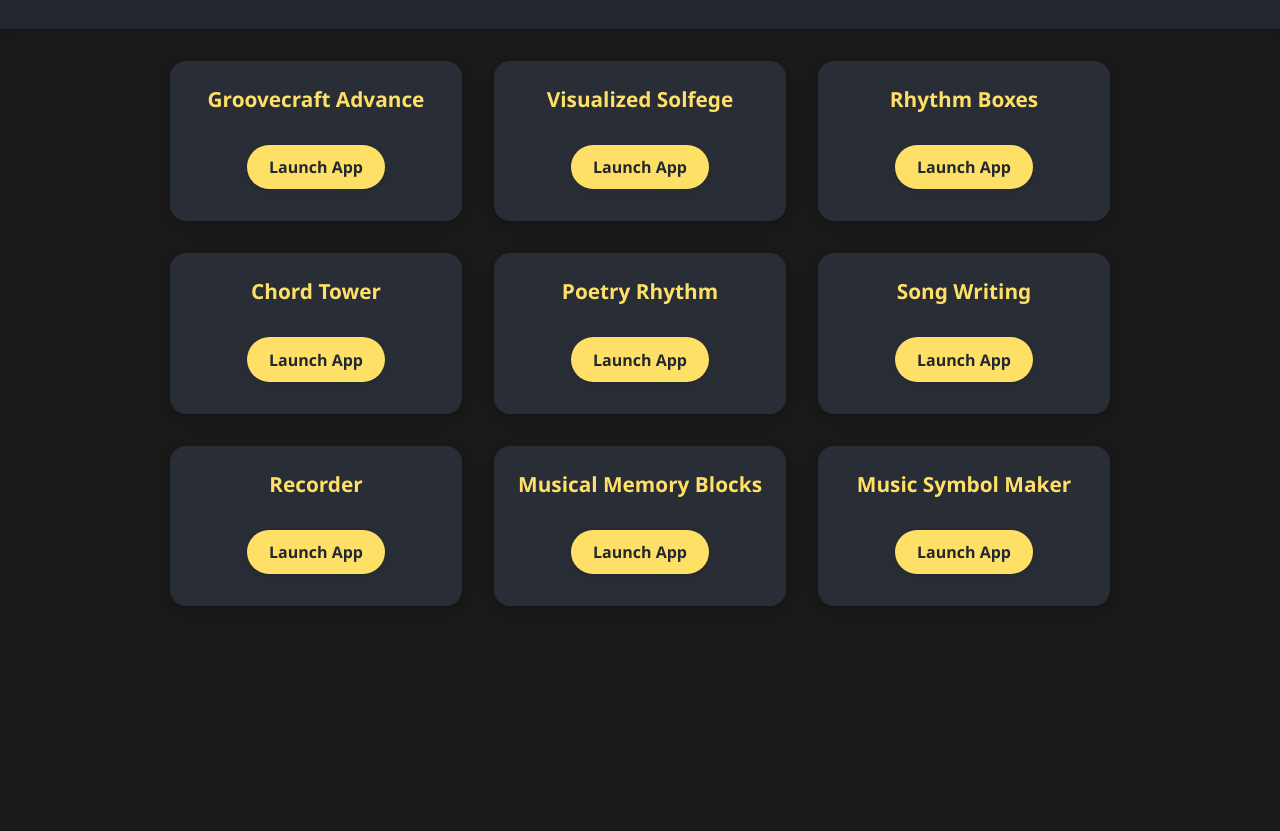
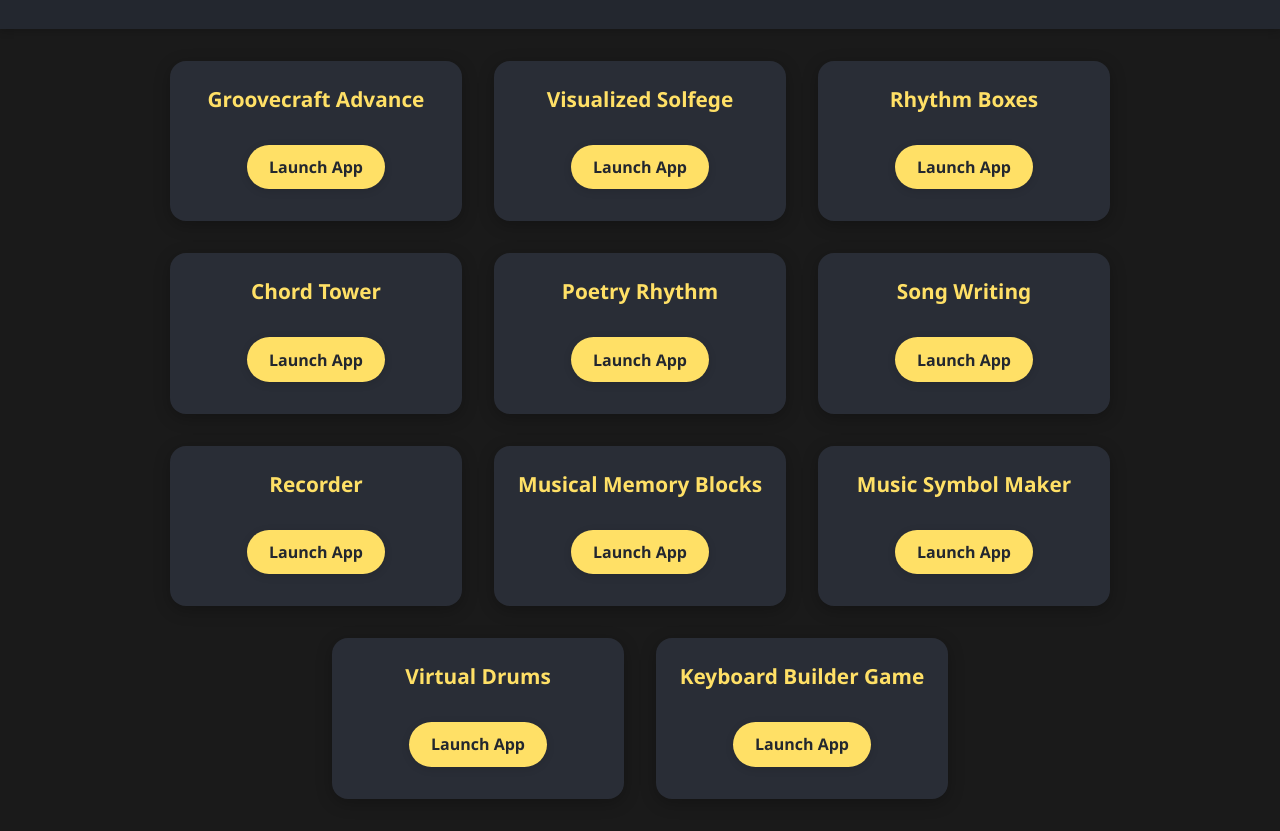
Before and after one commit to VisualMusicalMinds/nathanapps, a plain HTML site: page index.html in a window 1280 px wide. Shown: the part 128-959 px from the top of the page. Before the commit the page ends 800 px from the top, so only its background shows below. Drawn offline with Linux system fonts and the light colour scheme.

Commit message:
Update index.html

```diff
--- a/index.html
+++ b/index.html
@@ -123,6 +123,14 @@
       <div class="app-title">Music Symbol Maker</div>
       <a class="app-link" href="https://visualmusicalminds.github.io/music-symbol-maker/" target="_blank">Launch App</a>
     </div>
+    <div class="app-card">
+      <div class="app-title">Virtual Drums</div>
+      <a class="app-link" href="https://visualmusicalminds.github.io/virtual-drums/" target="_blank">Launch App</a>
+    </div>
+    <div class="app-card">
+      <div class="app-title">Keyboard Builder Game</div>
+      <a class="app-link" href="https://visualmusicalminds.github.io/keyboard-builder-game/" target="_blank">Launch App</a>
+    </div>
   </main>
 </body>
 </html>
```
